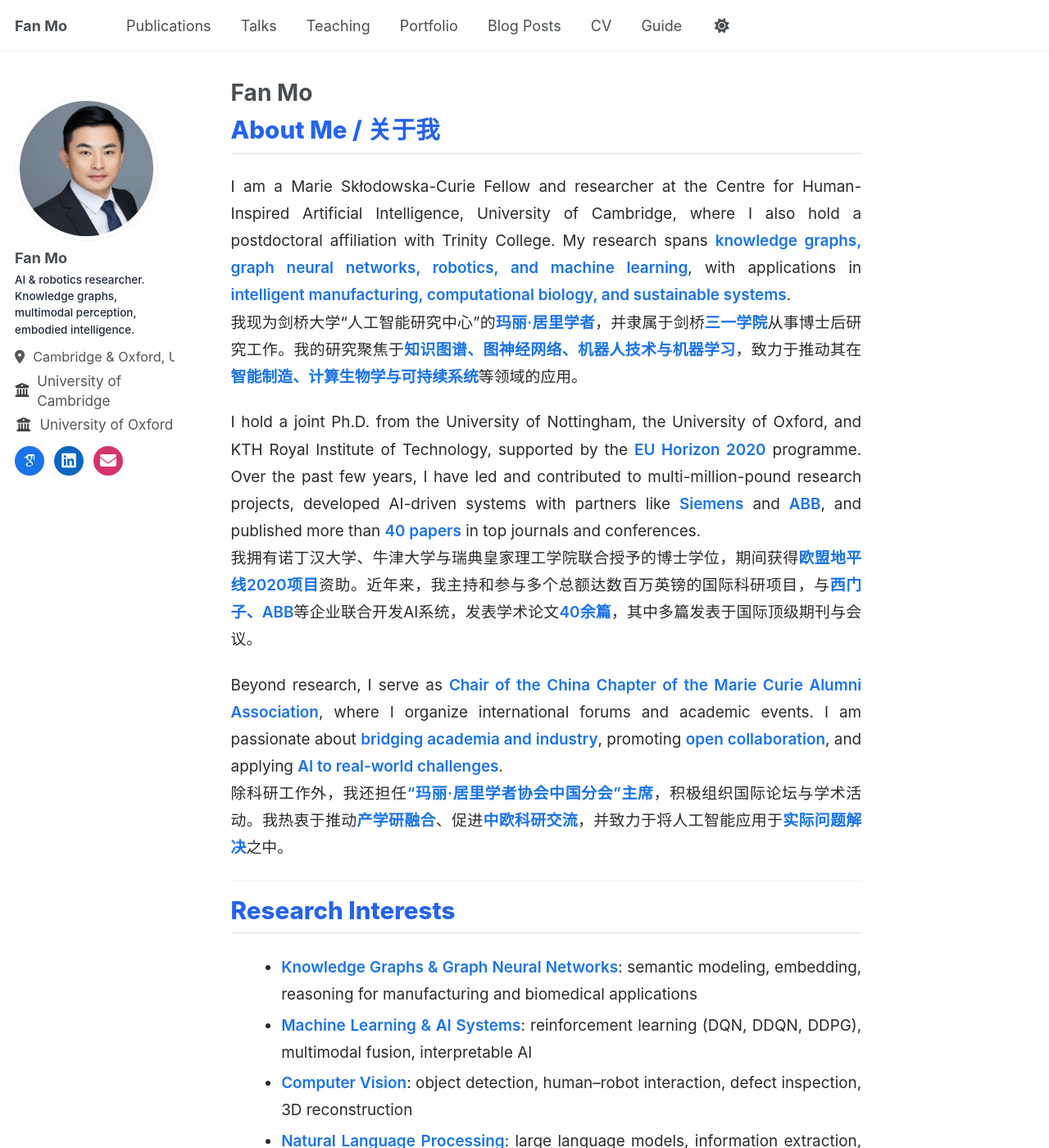
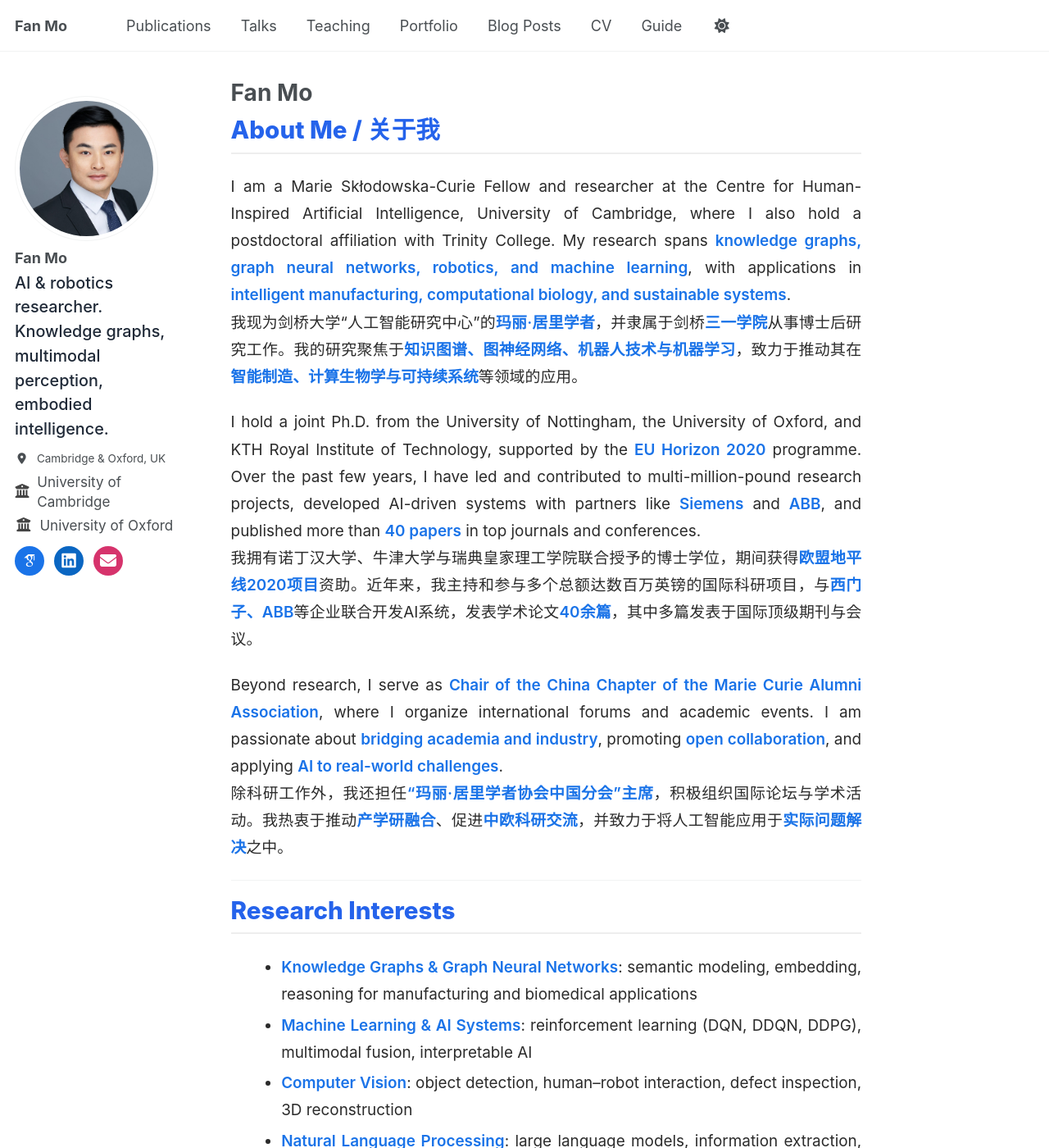
Before and after one commit to fanmo-intro/fanmo-intro.github.io, a Jekyll site: the page built from _pages/about.md, in a window 1280 px wide and 1400 px high. Shown: the whole window at 82% size. Built offline with Jekyll 4.4.1, drawn with Linux system fonts in a browser that asks for light colours; some web fonts are replaced; a script that is not in the unit is left out.

Commit message:
Update _custom.scss

```diff
--- a/_sass/_custom.scss
+++ b/_sass/_custom.scss
@@ -56,50 +56,34 @@
    Author Bio (make bigger)
    ======================================================= */
 .author__bio {
-  font-size: 1.05rem;   /* larger than default */
+  font-size: 1.1rem !important;   /* bigger bio */
   font-weight: 500;
-  color: #1f2937;       /* darker gray */
+  color: #1f2937;
   margin-top: 0.3rem;
   margin-bottom: 0.6rem;
+  line-height: 1.6;
 }
 
 /* =======================================================
    Location + Employers (smaller, secondary)
    ======================================================= */
 
-.author__urls li {
-  font-size: 0.9rem;   /* smaller text */
-  color: #555;         /* lighter gray */
+/* Location text */
+.author__urls li.author__desktop {
+  font-size: 0.95rem;
+  color: #444;
 }
 
-.author__employers {
-  margin: 0.25rem 0 0.75rem;
-  padding: 0;
-  list-style: none; /* no bullets */
+/* Employers specifically */
+.author__urls li .employer {
+  font-size: 0.85rem !important;  /* smaller universities */
+  color: #555 !important;
 }
 
-.author__employers li {
-  display: flex;
-  align-items: center;
-  margin: 0.2rem 0;
-  font-size: 0.9rem;   /* smaller than bio */
-  line-height: 1.4;
-  color: #555;
-}
-
-.author__employers i {
+/* Employer icons align nicely */
+.author__urls li .fas.fa-building-columns {
   margin-right: 0.4rem;
-  color: #444; /* match location icon */
-}
-
-.author__employers a {
-  color: #555;
-  text-decoration: none;
-}
-
-.author__employers a:hover {
-  color: #1d4ed8;      /* hover blue */
-  text-decoration: underline;
+  color: #444;
 }
 
 /* =======================================================
```
